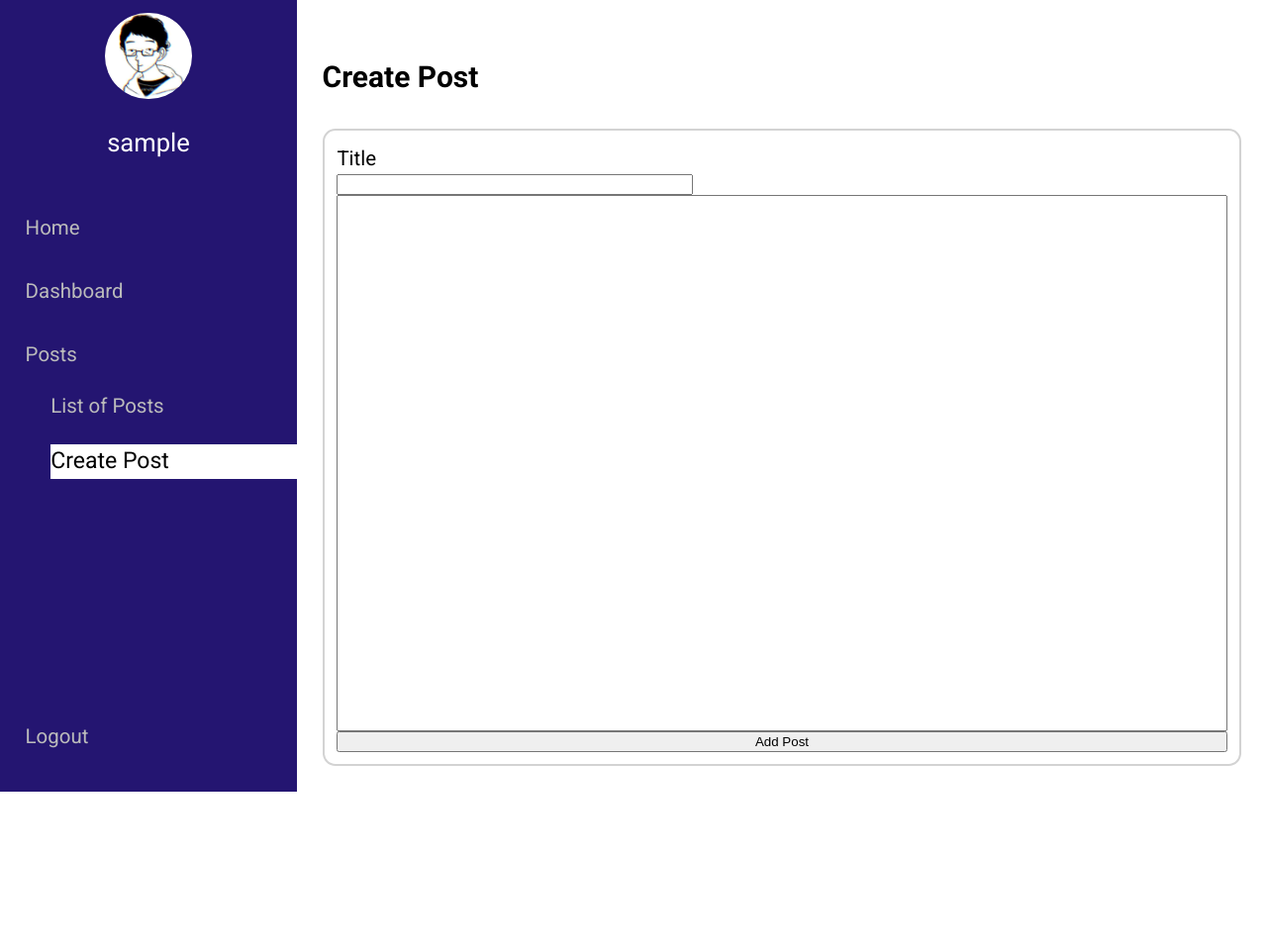
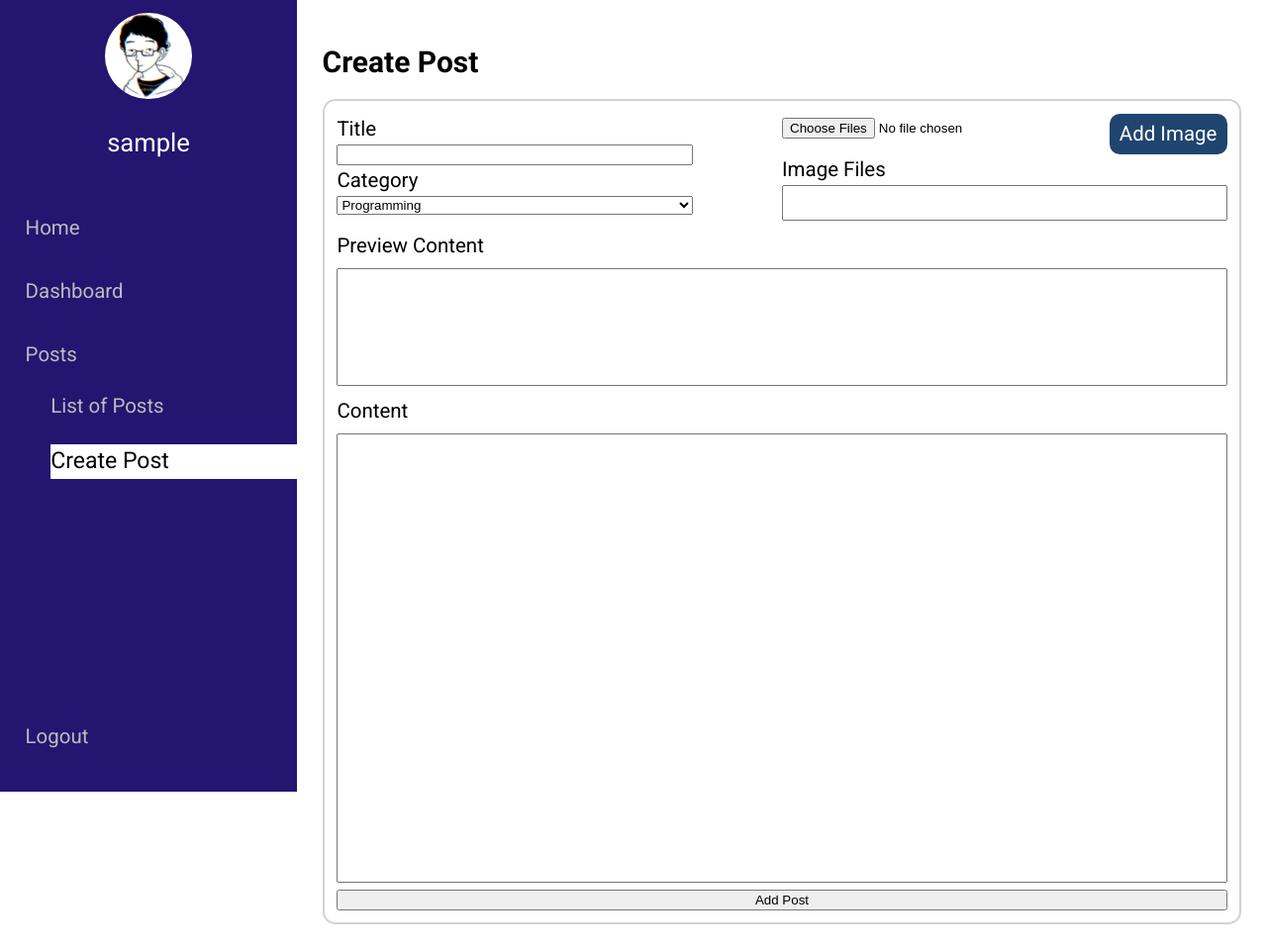
Before and after one commit to ShiniDev/ShiniDev-Blogs, a PHP site: page /ShiniDev-Blogs/cms/create in a window 1280 px wide. Shown: the whole page at 99% size. Before the commit the page ends 800 px from the top, so only its background shows below. Run offline with PHP 8.4, Linux system fonts and the light colour scheme; the visitor is signed in with stand-in values (Sample User, id 1); data that the repository does not hold is empty.

Commit message:
Implemented multiple image uploading Added features on creating posts

```diff
--- a/application/controllers/Cms.php
+++ b/application/controllers/Cms.php
@@ -25,8 +25,7 @@ class Cms extends CI_Controller
     {
         redirect_not_login('userauth');
         $this->form_validation->set_rules('title', 'Title', 'required');
-        if ($this->form_validation->run() === FALSE)
-        {
+        if ($this->form_validation->run() === FALSE) {
             $data['username'] = $_SESSION['user'];
             $data['styles'] = '<link rel="stylesheet" type="text/css" href="' . base_url() . 'css/cms/create.css">';
             $data['content'] = $this->load->view('cms/create', [], TRUE);
@@ -34,4 +33,17 @@ class Cms extends CI_Controller
             $this->load->view('templates/cms_template', $data);
         }
     }
+    public function upload_image()
+    {
+        if (!isset($_FILES[0])) {
+            // redirect(base_url() . 'cms');
+            return;
+        }
+        foreach ($_FILES as $images) {
+            $name = $images['name'];
+            move_uploaded_file($images['tmp_name'], './images/' . $name);
+        }
+        //Clear, to prevent unwanted access
+        $_FILES = [];
+    }
 }
--- a/application/views/cms/create.php
+++ b/application/views/cms/create.php
@@ -1,8 +1,72 @@
 <h3>Create Post</h3>
 <?= form_open_multipart('cms/create', 'class=form'); ?>
-<label for="title">Title</label>
-<input type="text" name="title" id="title" required>
-<textarea>
+<div class="flex-container">
+    <div class="flex-container flex-column">
+        <label for="title">Title</label>
+        <input type="text" name="title" id="title" required>
+        <label for="category">Category</label>
+        <select name="category" id="category">
+            <option value="programming">Programming</option>
+            <option value="devlogs">Devlogs</option>
+            <option value="tips">Tips</option>
+            <option value="projects">Projects</option>
+            <option value="learnings">Learnings</option>
+        </select>
+    </div>
+    <div class="flex-container flex-column">
+        <div class="flex-container" name="image-container">
+            <input type="file" name="image" id="image" multiple="multiple">
+            <span class="span-button">Add Image</span>
+        </div>
+        <div class="flex-container flex-column">
+            <label for="images">Image Files</label>
+            <textarea id="images" name="images" readonly></textarea>
+        </div>
+    </div>
+</div>
+<label for="blog-preview">Preview Content</label>
+<textarea name="blog-preview" id="blog-preview">
+</textarea>
+<label for="blog-content">Content</label>
+<textarea name="blog-content" id="blog-content" required>
 </textarea>
 <input type="submit" value="Add Post">
 <?= form_close() ?>
+<script>
+    const uploadButton = document.querySelector('span[class="span-button"]');
+    uploadButton.addEventListener("click", function() {
+        console.log('Uploading...')
+        uploadButton.innerHTML = 'Uploading...';
+        let imageFiles = document.querySelector("#images");
+        let conn = new XMLHttpRequest();
+        let formData = new FormData();
+        let files = image.files;
+        for (let i = 0; i < files.length; ++i) {
+            let file = files[i];
+            if (!/image.*/.test(file.type)) {
+                continue;
+            }
+            formData.append(i, file, file.name);
+            let fileName = "images/" + file.name + "\n";
+            if (!imageFiles.value.includes(fileName)) {
+                imageFiles.value += fileName;
+            } else continue;
+        };
+        conn.onreadystatechange = function() {
+            if (this.readyState == 4 && this.status == 200) {
+                uploadButton.innerHTML = 'Add Image';
+                console.log('Upload Success')
+            }
+        };
+        conn.open('POST', '<?= base_url() ?>cms/upload_image', true);
+        conn.send(formData);
+    });
+
+    function saveFormData() {
+        let titleData = document.querySelector('#title');
+        let previewData = document.querySelector('#blog-preview');
+        let contentData = document.querySelector('#blog-content');
+        let imageData = document.querySelector('#images');
+
+    }
+</script>
--- a/css/cms/create.css
+++ b/css/cms/create.css
@@ -1,4 +1,8 @@
 /* HTML Tags */
+h3 {
+	margin-top: 0.5em;
+	margin-bottom: 0.5em;
+}
 label {
 	font-size: 0.8rem;
 }
@@ -15,9 +19,41 @@ textarea {
 	border: 2px solid lightgray;
 	border-radius: 0.5em;
 }
+.span-button {
+	background-color: var(--header-button-background-color);
+	font-size: 0.8rem;
+	border-radius: 0.5em;
+	padding: 0.25em 0.5em;
+	color: white;
+	cursor: pointer;
+	transition: background-color 0.3s ease-out;
+}
 /* CSS Selectors */
+.form > * + * {
+	margin-top: 0.5em;
+}
 input[name="title"] {
-	width: 40%;
+	width: 80%;
+}
+select[name="category"] {
+	width: 80%;
 }
 input[type="submit"] {
 }
+input[type="file"] {
+	margin-top: 0.3em;
+}
+textarea[name="blog-preview"] {
+	flex: 0.2;
+}
+div[name="image-container"] {
+	flex-flow: row wrap;
+	justify-content: space-between;
+}
+.form > .flex-container > * {
+	flex: 1;
+}
+/* Actions */
+.span-button:hover {
+	background-color: var(--header-button-hover-background-color);
+}
--- a/css/templates/cms_template.css
+++ b/css/templates/cms_template.css
@@ -22,7 +22,7 @@ aside {
 
 div.content {
 	margin-left: 300px;
-	min-height: 100vh;
+	min-height: 120vh;
 }
 
 aside > * + * {
```
Also changed, not shown: js/cms/create.js (added, +21 -0 lines), css/userauth/error.css (deleted), images/Homepage.png (renamed from assets/previews/Homepage.png).
